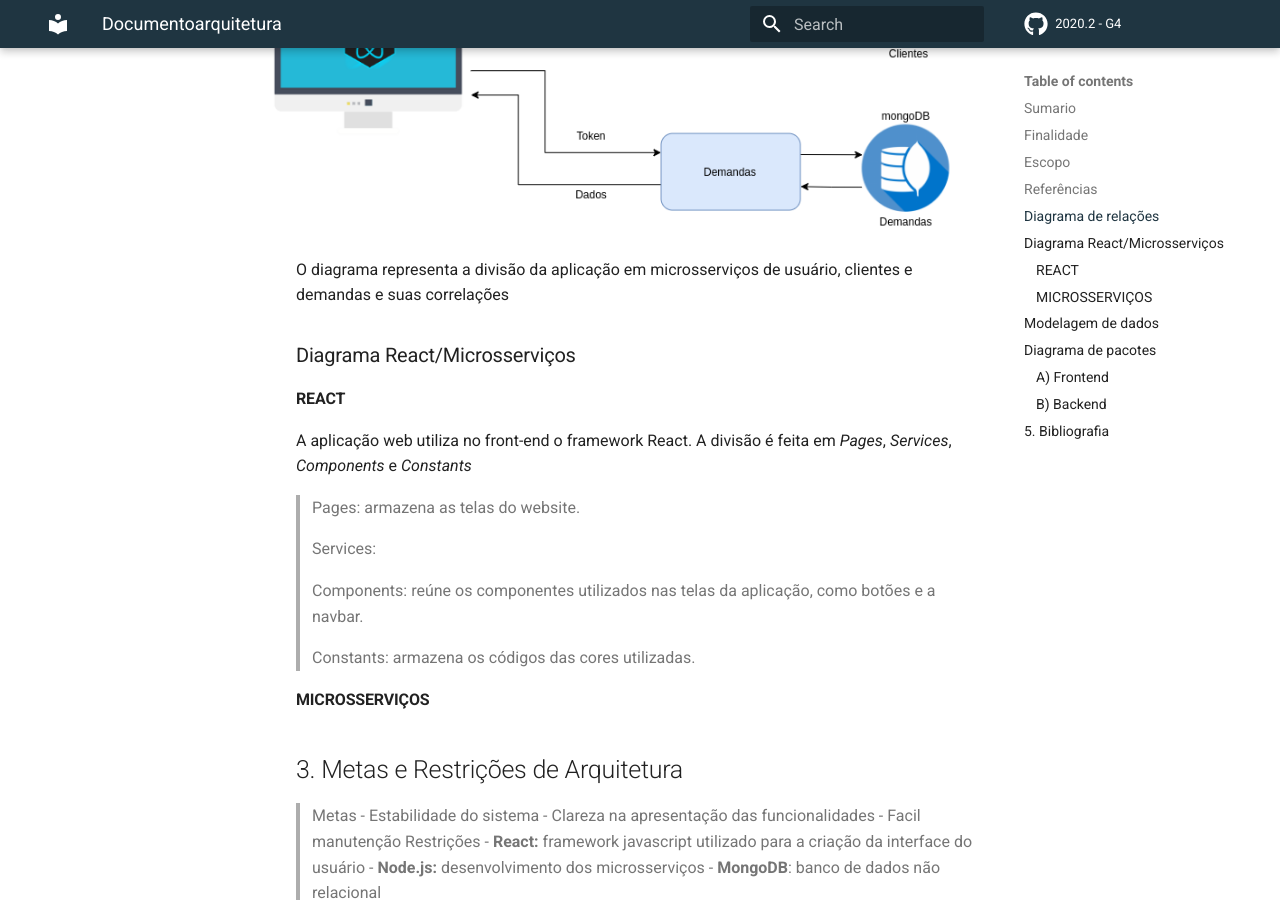
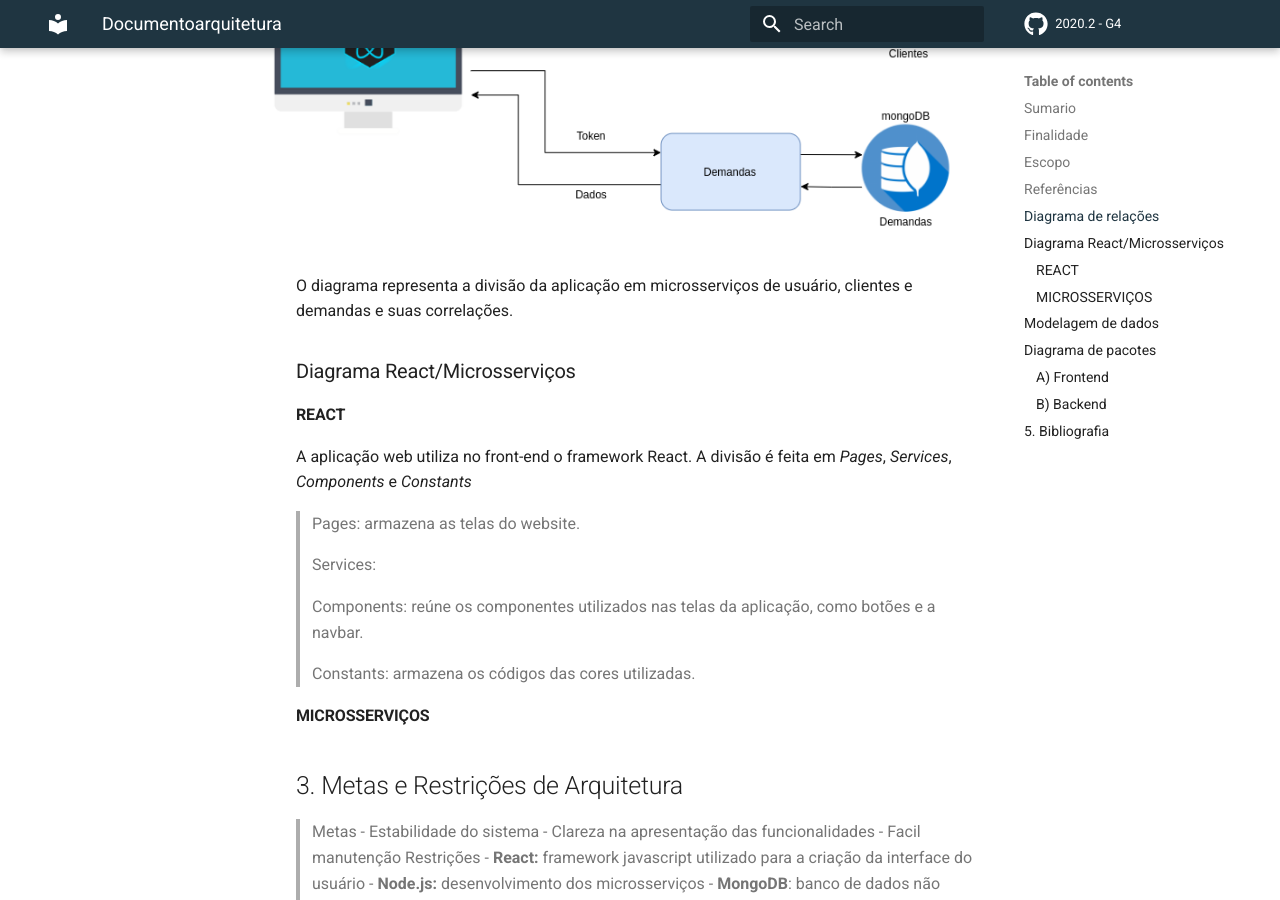
Before and after one commit to fga-eps-mds/2020-2-SiGeD, an MkDocs documentation site: the page built from docs/documentoarquitetura.md, in a window 1280 px wide and 900 px high, scrolled down 1314 px. Built offline with MkDocs 1.6.1 and Material for MkDocs 9.7.7, drawn with Linux system fonts in a browser that asks for light colours; comment, search, counter and statistics services are not loaded.

Commit message:
Add space between image and text.
Co-authored-by: <lucascandradex14@gmail.com>
Signed-off-by: DafneM <moretti.dafne2@gmail.com>

```diff
--- a/docs/documentoarquitetura.md
+++ b/docs/documentoarquitetura.md
@@ -24,7 +24,8 @@ Nesse documento de arquitetura, é feita uma descrição dos termos arquiteturai
 
 ### Diagrama de relações
 ![Diagrama de relações](assets/img/diagrama_de_arquitetura.png)
-O diagrama representa a divisão da aplicação em microsserviços de usuário, clientes e demandas e suas correlações
+
+O diagrama representa a divisão da aplicação em microsserviços de usuário, clientes e demandas e suas correlações.
 
 
 ### Diagrama React/Microsserviços
```
